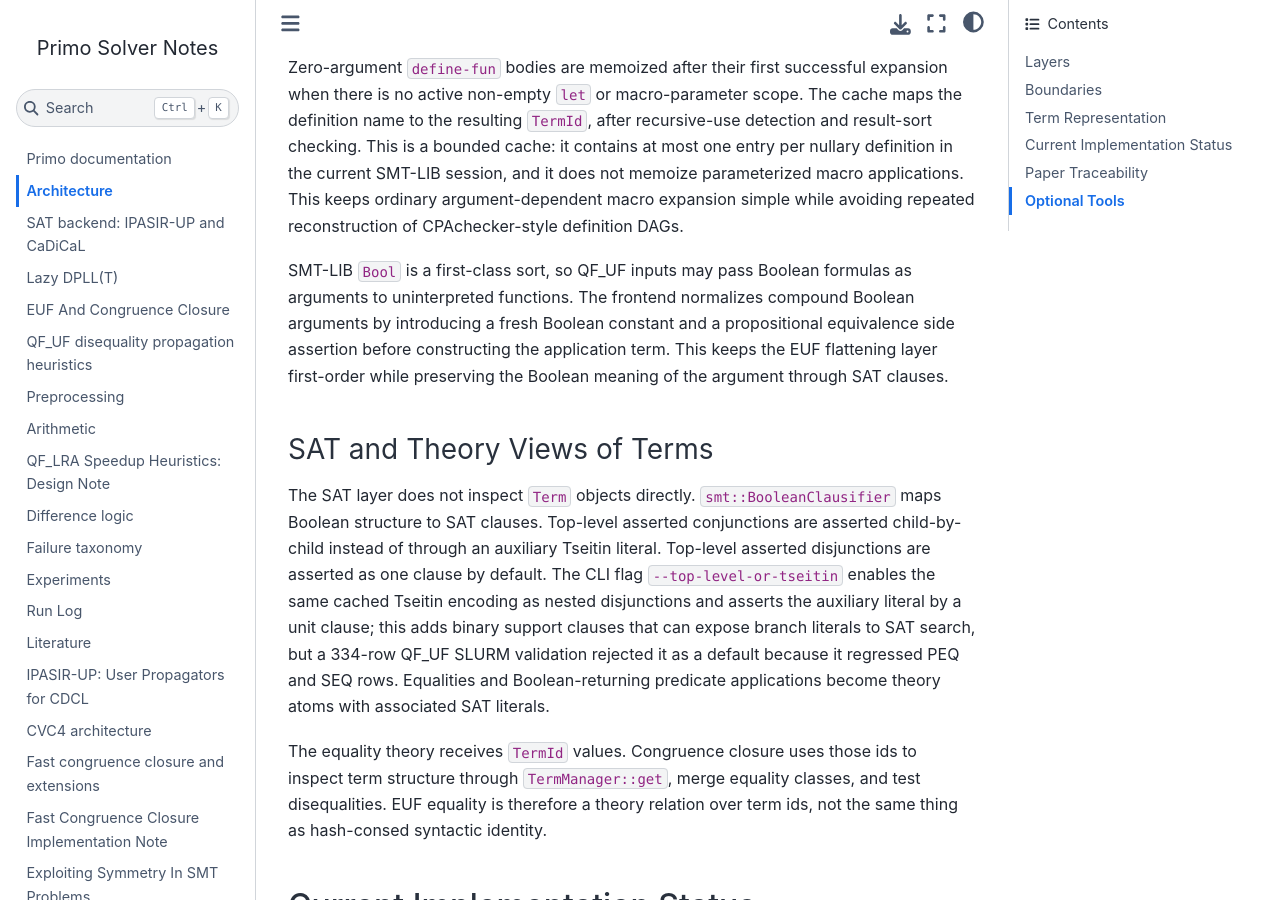
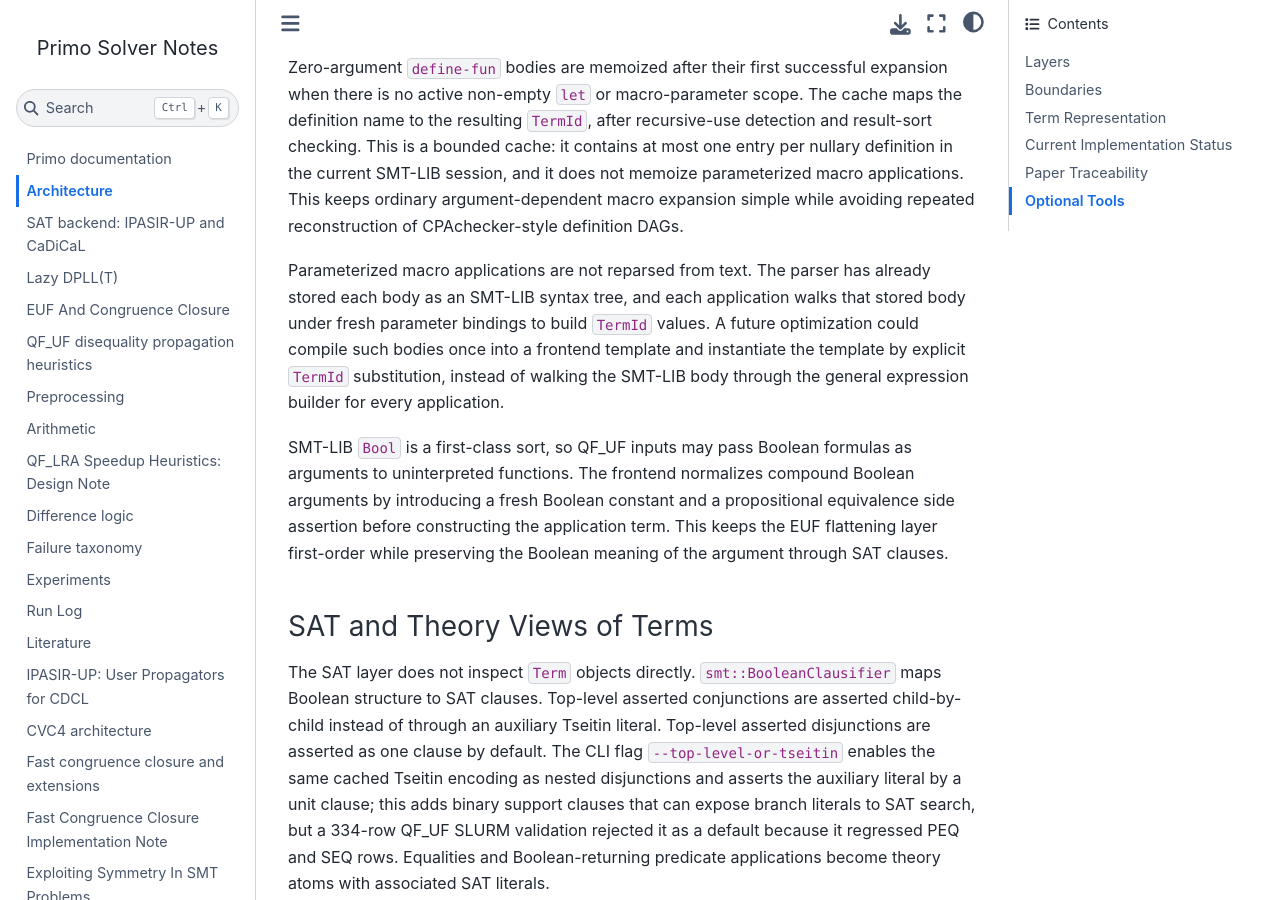
Before and after one commit to primo-solver/primo, a Jupyter Book: the page built from docs/architecture.md, in a window 1280 px wide and 900 px high, scrolled down 4191 px. Built offline with Jupyter Book 1.0.4 settings and Sphinx 7.4.7 and the Sphinx Book theme 1.1.4, drawn with Linux system fonts in a browser that asks for light colours.

Commit message:
Document parameterized define-fun expansion

```diff
--- a/docs/architecture.md
+++ b/docs/architecture.md
@@ -137,6 +137,13 @@ one entry per nullary definition in the current SMT-LIB session, and it does not
 memoize parameterized macro applications. This keeps ordinary argument-dependent
 macro expansion simple while avoiding repeated reconstruction of
 CPAchecker-style definition DAGs.
+
+Parameterized macro applications are not reparsed from text. The parser has
+already stored each body as an SMT-LIB syntax tree, and each application walks
+that stored body under fresh parameter bindings to build `TermId` values. A
+future optimization could compile such bodies once into a frontend template and
+instantiate the template by explicit `TermId` substitution, instead of walking
+the SMT-LIB body through the general expression builder for every application.
 
 SMT-LIB `Bool` is a first-class sort, so QF_UF inputs may pass Boolean formulas
 as arguments to uninterpreted functions. The frontend normalizes compound
```
